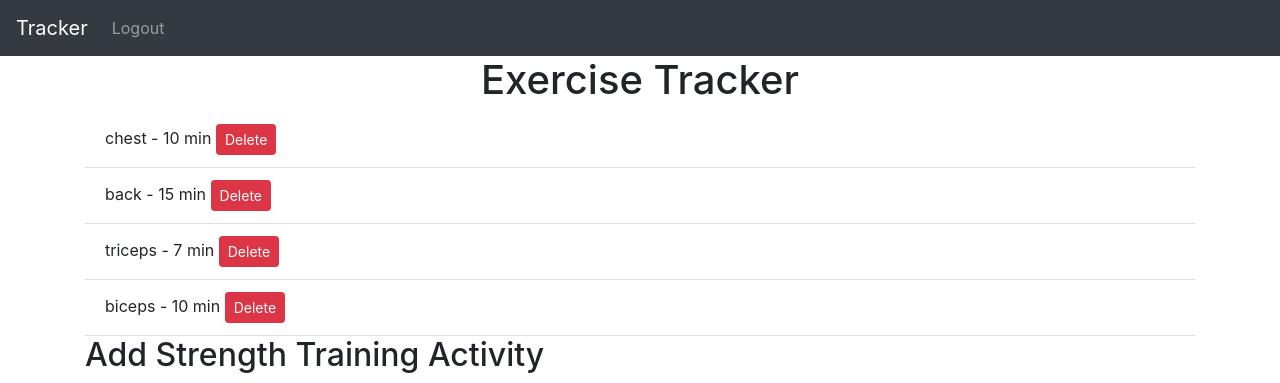
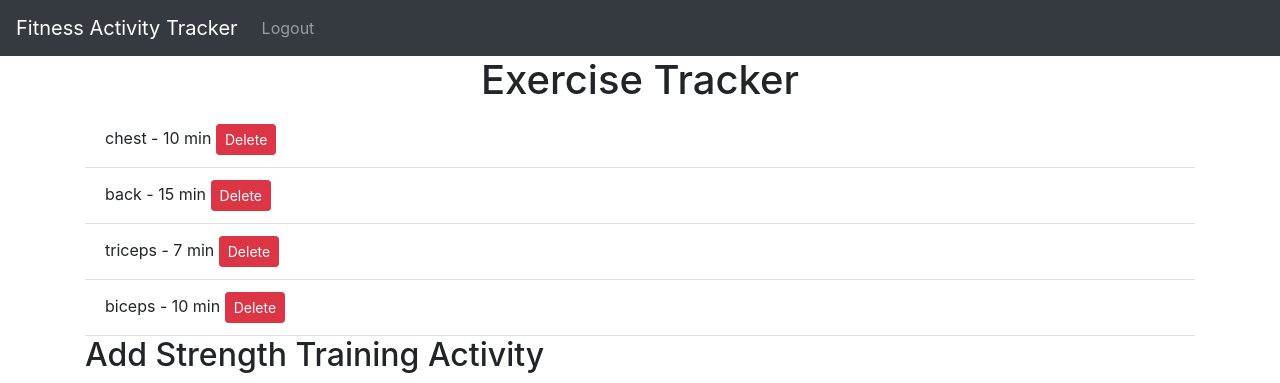
Before and after one commit to aryan41117/DevSecOps, a Flask app: page / in a window 1280 px wide. Shown: the top 383 px of the page. Run offline with Flask 3, Linux system fonts and the light colour scheme; a user stored in the database is signed in; data comes from the database, SQL or seed files in the repository; some libraries are stand-ins or nearby versions.

Commit message:
base updated

```diff
--- a/templates/base.html
+++ b/templates/base.html
@@ -4,11 +4,11 @@
     <meta charset="utf-8" />
     <meta name="viewport" content="width=device-width, initial-scale=1" />
     <link rel="stylesheet" href="https://stackpath.bootstrapcdn.com/bootstrap/4.4.1/css/bootstrap.min.css" crossorigin="anonymous" />
-    <title>{% block title %}Tracker{% endblock %}</title>
+    <title>{% block title %}Fitness Activity Tracker{% endblock %}</title>
   </head>
   <body>
     <nav class="navbar navbar-expand-lg navbar-dark bg-dark">
-      <a class="navbar-brand" href="/">Tracker</a>
+      <a class="navbar-brand" href="/">Fitness Activity Tracker</a>
       <div class="collapse navbar-collapse" id="navbarNav">
         <ul class="navbar-nav">
           {% if user.is_authenticated %}
```
